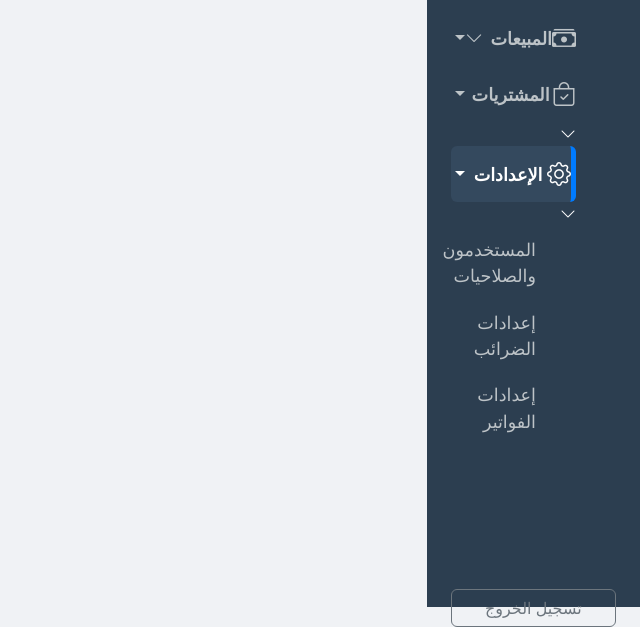
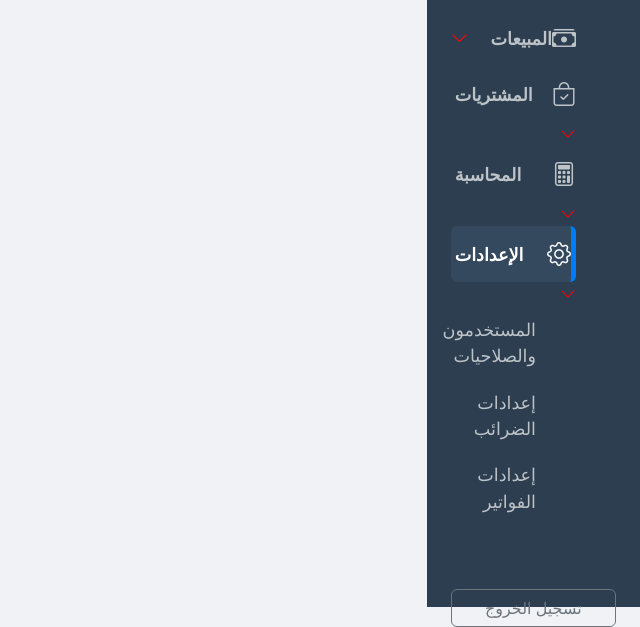
Before and after one commit to mohsen6330/golden-falcon-company, a Flask app: template templates/users.html in a window 1280 px wide. Shown: the part 193-820 px from the top of the page, without its empty margins (640-1280 px from the left). Run offline with Flask 3, Linux system fonts and the light colour scheme; the template is opened without the code that fills it, so the values that code supplies are empty.

Commit message:
Fix sidebar UI, add Accounting section, and add background image to login page

```diff
--- a/templates/users.html
+++ b/templates/users.html
@@ -23,7 +23,7 @@
             padding: 10px 15px;
             font-size: 1.1rem;
             display: flex;
-            justify-content: space-between; /* To push icon and text to edges */
+            justify-content: space-between;
             align-items: center;
         }
         .sidebar .nav-link:hover, .sidebar a.dropdown-toggle:hover {
@@ -33,10 +33,14 @@
         .sidebar .nav-link.active, .sidebar a.dropdown-toggle.active {
             background-color: #34495e;
             color: white;
-            border-right: 5px solid #007bff; /* Highlight effect */
+            border-right: 5px solid #007bff;
         }
-        .sidebar .bi-chevron-down, .sidebar .bi-chevron-up {
-            margin-right: auto; /* Pushes the icon to the left */
+        .sidebar .dropdown-toggle::after {
+            display: none;
+        }
+        .sidebar .bi-chevron-down {
+            color: red;
+            margin-right: auto;
         }
         .main-content {
             padding: 20px;
@@ -65,7 +69,6 @@
                         <li class="nav-item w-100">
                             <a href="#salesSubmenu" data-bs-toggle="collapse" class="nav-link px-0 align-middle dropdown-toggle fw-bold">
                                 <i class="fs-4 bi-cash-stack"></i> <span class="ms-1 d-none d-sm-inline">المبيعات</span>
-                                <i class="bi bi-chevron-down d-block d-sm-none"></i>
                                 <i class="bi bi-chevron-down"></i>
                             </a>
                             <ul class="collapse nav flex-column ms-1 w-100" id="salesSubmenu" data-bs-parent="#menu">
@@ -86,7 +89,6 @@
                         <li class="nav-item w-100">
                             <a href="#purchaseSubmenu" data-bs-toggle="collapse" class="nav-link px-0 align-middle dropdown-toggle fw-bold">
                                 <i class="fs-4 bi-bag-check"></i> <span class="ms-1 d-none d-sm-inline">المشتريات</span></a>
-                                <i class="bi bi-chevron-down d-block d-sm-none"></i>
                                 <i class="bi bi-chevron-down"></i>
                             <ul class="collapse nav flex-column ms-1 w-100" id="purchaseSubmenu" data-bs-parent="#menu">
                                 <li class="w-100">
@@ -104,9 +106,24 @@
                             </ul>
                         </li>
                         <li class="nav-item w-100">
+                            <a href="#accountingSubmenu" data-bs-toggle="collapse" class="nav-link px-0 align-middle dropdown-toggle fw-bold">
+                                <i class="fs-4 bi-calculator"></i> <span class="ms-1 d-sm-inline">المحاسبة</span></a>
+                                <i class="bi bi-chevron-down"></i>
+                            <ul class="collapse nav flex-column ms-1 w-100" id="accountingSubmenu" data-bs-parent="#menu">
+                                <li class="w-100">
+                                    <a href="#" class="nav-link px-0"> <span class="d-none d-sm-inline">القيود اليومية</span></a>
+                                </li>
+                                <li class="w-100">
+                                    <a href="#" class="nav-link px-0"> <span class="d-none d-sm-inline">كشف حساب</span></a>
+                                </li>
+                                <li class="w-100">
+                                    <a href="#" class="nav-link px-0"> <span class="d-none d-sm-inline">تقارير مالية</span></a>
+                                </li>
+                            </ul>
+                        </li>
+                        <li class="nav-item w-100">
                             <a href="#settingsSubmenu" data-bs-toggle="collapse" class="nav-link px-0 align-middle dropdown-toggle fw-bold active">
                                 <i class="fs-4 bi-gear"></i> <span class="ms-1 d-sm-inline">الإعدادات</span></a>
-                                <i class="bi bi-chevron-down d-block d-sm-none"></i>
                                 <i class="bi bi-chevron-down"></i>
                             <ul class="collapse show nav flex-column ms-1 w-100" id="settingsSubmenu" data-bs-parent="#menu">
                                 <li class="w-100">
```
Also changed, not shown: templates/dashboard.html (+21 -4 lines), templates/index.html (added, +59 -0 lines).
